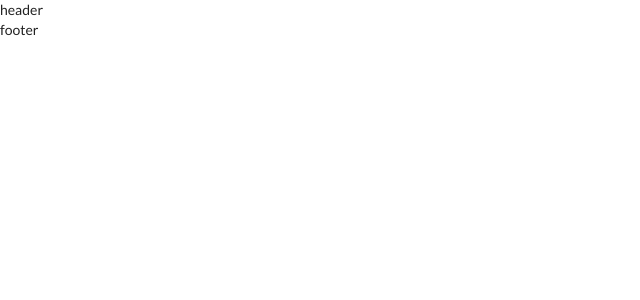
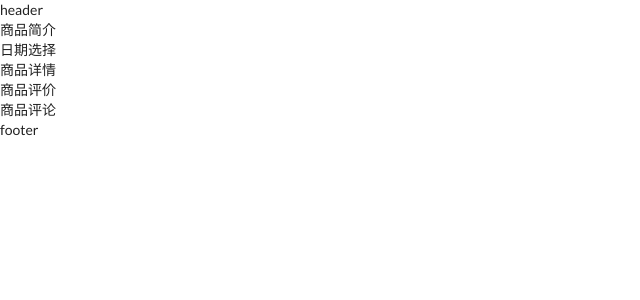
Before and after one commit to Yaduo/xiecheng, a React (Create React App) app: page /SignIn in a window 1280 px wide. Shown: the top 300 px of the page, without its empty margins (0-640 px from the left). Built offline with nearby package versions, Linux system fonts and the light colour scheme.

Commit message:
商品详情页

```diff
--- a/src/pages/Detail.tsx
+++ b/src/pages/Detail.tsx
@@ -9,6 +9,26 @@ export const Detail: React.FC = () => {
         header
       </header>
 
+      <div>
+        商品简介
+      </div>
+
+      <div>
+        日期选择
+      </div>
+
+      <div>
+        商品详情
+      </div>
+
+      <div>
+        商品评价
+      </div>
+
+      <div>
+        商品评论
+      </div>
+
       <footer>
         footer
       </footer>
```
